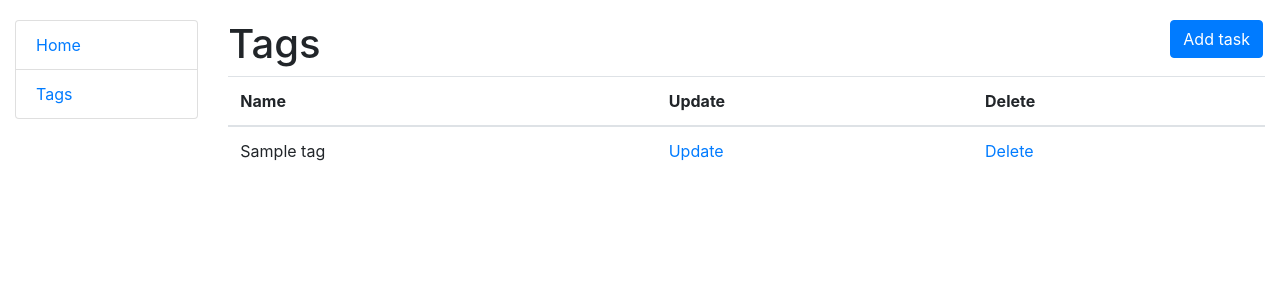
After one commit to vkleshko/TODO-List, a Django app: template templates/todo_list/tag_list.html in a window 1280 px wide. The commit adds this page. Shown: the top 300 px of the page. Run offline with Django 3.2, Linux system fonts and the light colour scheme; the template is opened without the code that fills it: most values are stand-ins (such as "Sample title", 1, 10 or a date in 2020).

Commit message:
Created tag_list.html template

```diff
--- a/templates/includes/sidebar.html
+++ b/templates/includes/sidebar.html
@@ -1,4 +1,4 @@
 <ul class="sidebar-nav list-group">
   <li class="list-group-item"><a href="{% url 'todo_list:index' %}">Home</a></li>
-  <li class="list-group-item"><a href="#">Tags</a></li>
+  <li class="list-group-item"><a href="{% url 'todo_list:tag-list' %}">Tags</a></li>
 </ul>
--- /dev/null
+++ b/templates/todo_list/tag_list.html
@@ -0,0 +1,34 @@
+{% extends "base.html" %}
+
+{% block content %}
+<h1>
+  Tags
+  <a href="{% url 'todo_list:task-create' %}" class="btn btn-primary link-to-page">
+    Add task
+  </a>
+</h1>
+{% if tag_list %}
+<table class="table">
+  <thead>
+  <tr>
+    <th>Name</th>
+    <th>Update</th>
+    <th>Delete</th>
+  </tr>
+  </thead>
+  <tbody>
+
+  {% for tag in tag_list %}
+  <tr>
+    <td>{{ tag.name }}</td>
+    <td><a href="#">Update</a></td>
+    <td><a href="#">Delete</a></td>
+  </tr>
+  {% endfor %}
+
+  </tbody>
+</table>
+{% else %}
+<p>There are no tags</p>
+{% endif %}
+{% endblock %}
```
